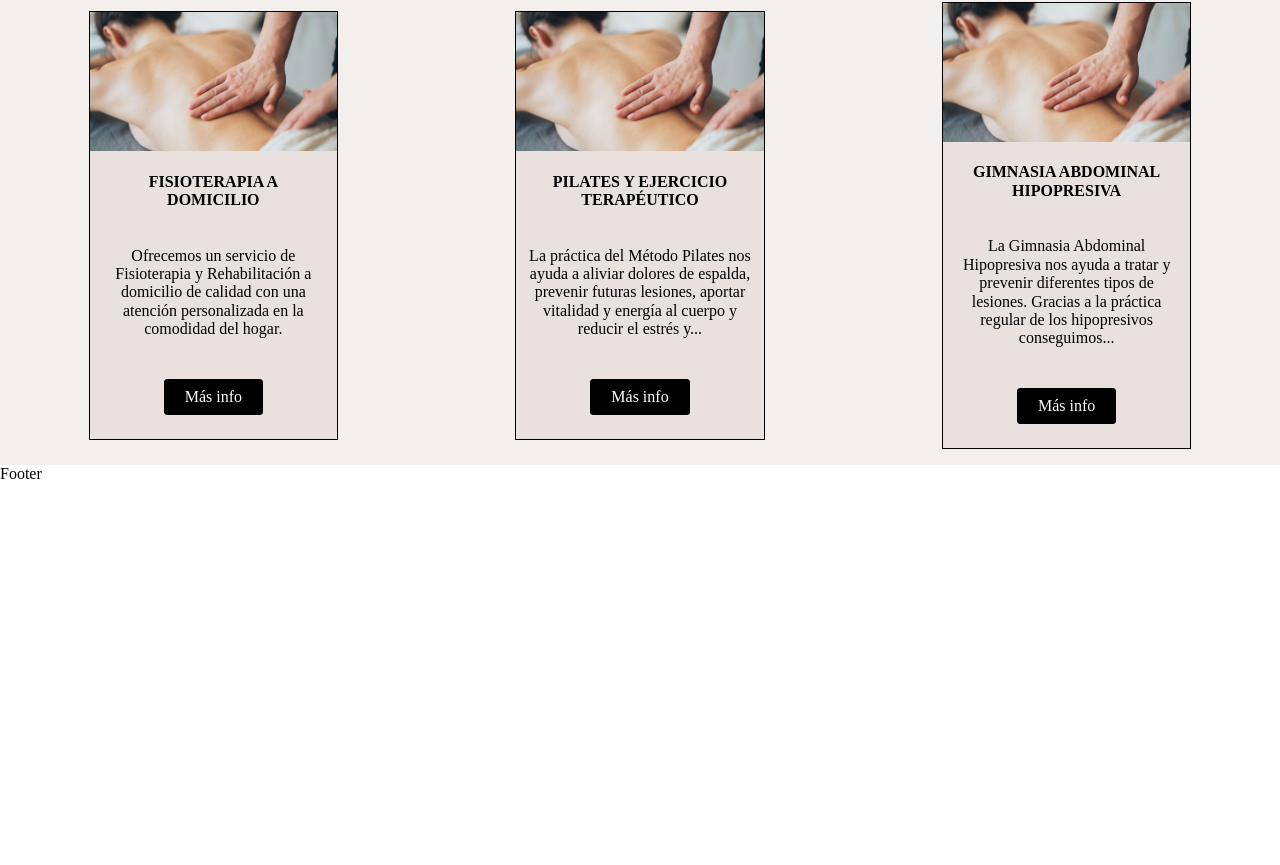
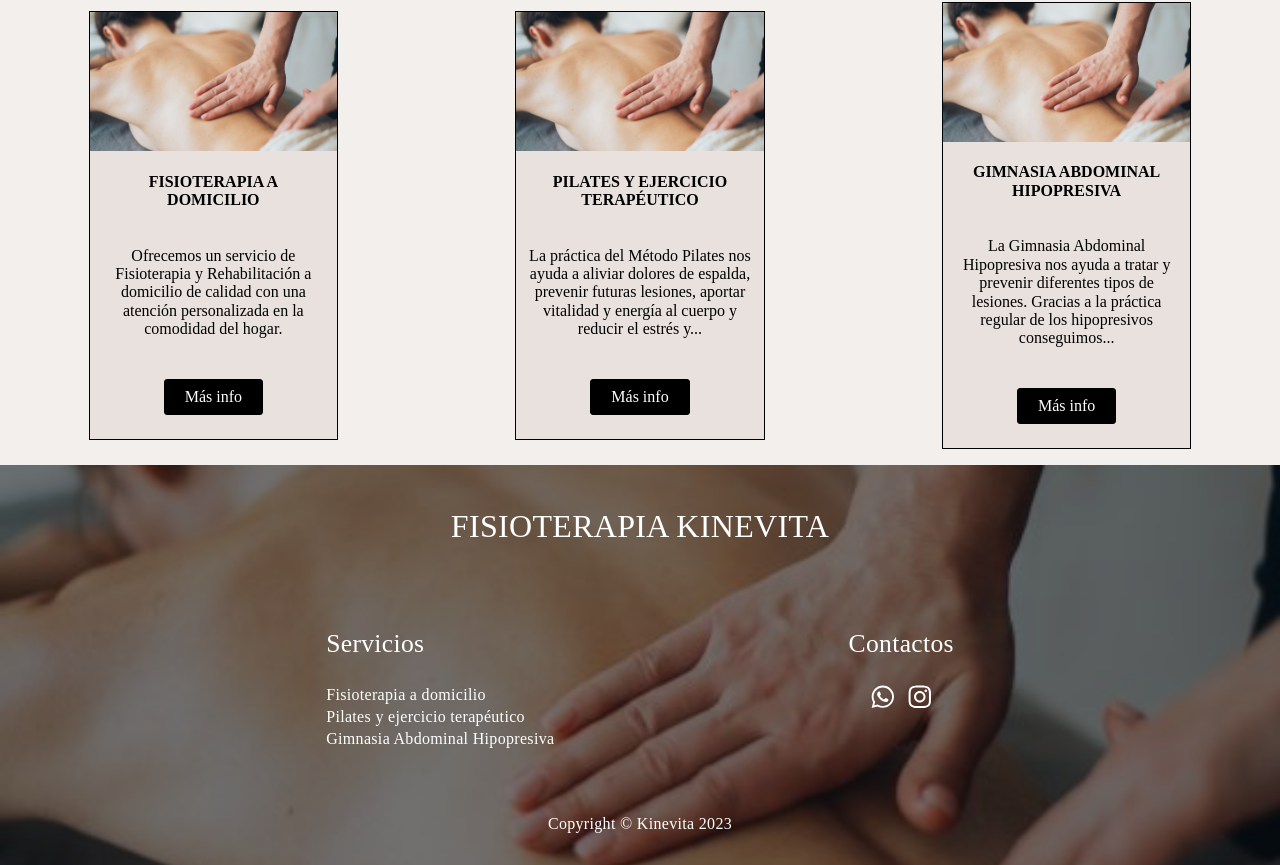
Before and after one commit to EvaGonz84/Kinevita-React, a React (Vite) app: page / in a window 1280 px wide. Shown: the part 1008-1873 px from the top of the page. Before the commit the page ends 1492 px from the top, so only its background shows below. Built offline with nearby package versions, Linux system fonts and the light colour scheme.

Commit message:
added footer component

```diff
--- /dev/null
+++ b/src/components/Footer.jsx
@@ -0,0 +1,113 @@
+import styled from "styled-components";
+import { FaWhatsapp, FaInstagram } from "react-icons/fa";
+import background from "../assets/Portada.jpg";
+
+const Container = styled.footer`
+  display: flex;
+  flex-direction: column;
+  justify-content: center;
+  align-items: center;
+  background-image: linear-gradient(rgba(0, 0, 0, 0.5), rgba(0, 0, 0, 0.5)),
+    url(${background});
+  background-size: cover;
+  background-position: center;
+  padding: 1rem 0;
+  color: white;
+  letter-spacing: 0.02rem;
+
+  h2 {
+    font-weight: lighter;
+    text-transform: uppercase;
+    font-size: 2rem;
+    text-align: center;
+    @media screen and (max-width: 968px) {
+      font-size: 1.4rem;
+    }
+  }
+`;
+
+const Content = styled.section`
+  display: flex;
+  justify-content: space-evenly;
+  align-items: start;
+  align-content: center;
+  padding: 2rem;
+  box-sizing: border-box;
+  width: 100%;
+
+  h3 {
+    font-size: 1.6rem;
+    font-weight: lighter;
+    @media screen and (max-width: 968px) {
+      font-size: 1.2rem;
+    }
+  }
+
+  @media screen and (max-width: 968px) {
+    flex-direction: column;
+  }
+`;
+
+const ListContainer = styled.ul`
+  padding: 0;
+  line-height: 1.4rem;
+  li {
+    list-style: none;
+  }
+`;
+
+const ContactContainer = styled.ul`
+  padding: 0;
+  display: flex;
+  justify-content: center;
+  align-items: center;
+  gap: 12px;
+  li {
+    list-style: none;
+  }
+`;
+
+const StyledLink = styled.a`
+  color: white;
+  font-size: 1.6rem;
+  fill: #25d366;
+`;
+
+const Footer = () => {
+  const year = new Date().getFullYear();
+  return (
+    <Container>
+      <h2>Fisioterapia Kinevita</h2>
+      <Content>
+        <div>
+          <h3>Servicios</h3>
+          <ListContainer>
+            <li>Fisioterapia a domicilio</li>
+            <li>Pilates y ejercicio terapéutico</li>
+            <li>Gimnasia Abdominal Hipopresiva</li>
+          </ListContainer>
+        </div>
+        <div>
+          <h3>Contactos</h3>
+          <ContactContainer>
+            <li>
+              <StyledLink href="#">
+                <FaWhatsapp />
+              </StyledLink>
+            </li>
+            <li>
+              <StyledLink href="#">
+                <FaInstagram />
+              </StyledLink>
+            </li>
+          </ContactContainer>
+        </div>
+      </Content>
+      <section>
+        <p>{`Copyright © Kinevita ${year}`}</p>
+      </section>
+    </Container>
+  );
+};
+
+export { Footer };
--- a/src/layout/LayoutPublic.jsx
+++ b/src/layout/LayoutPublic.jsx
@@ -1,5 +1,6 @@
 import { Outlet } from "react-router-dom";
 import {Navbar}from '../components/Navbar'
+import { Footer } from "../components/Footer";
 
 const LayoutPublic = () => {
   return (
@@ -8,7 +9,7 @@ const LayoutPublic = () => {
       <main>
         <Outlet />
       </main>
-      <footer>Footer</footer>
+      <Footer/>
     </>
   );
 };
```
